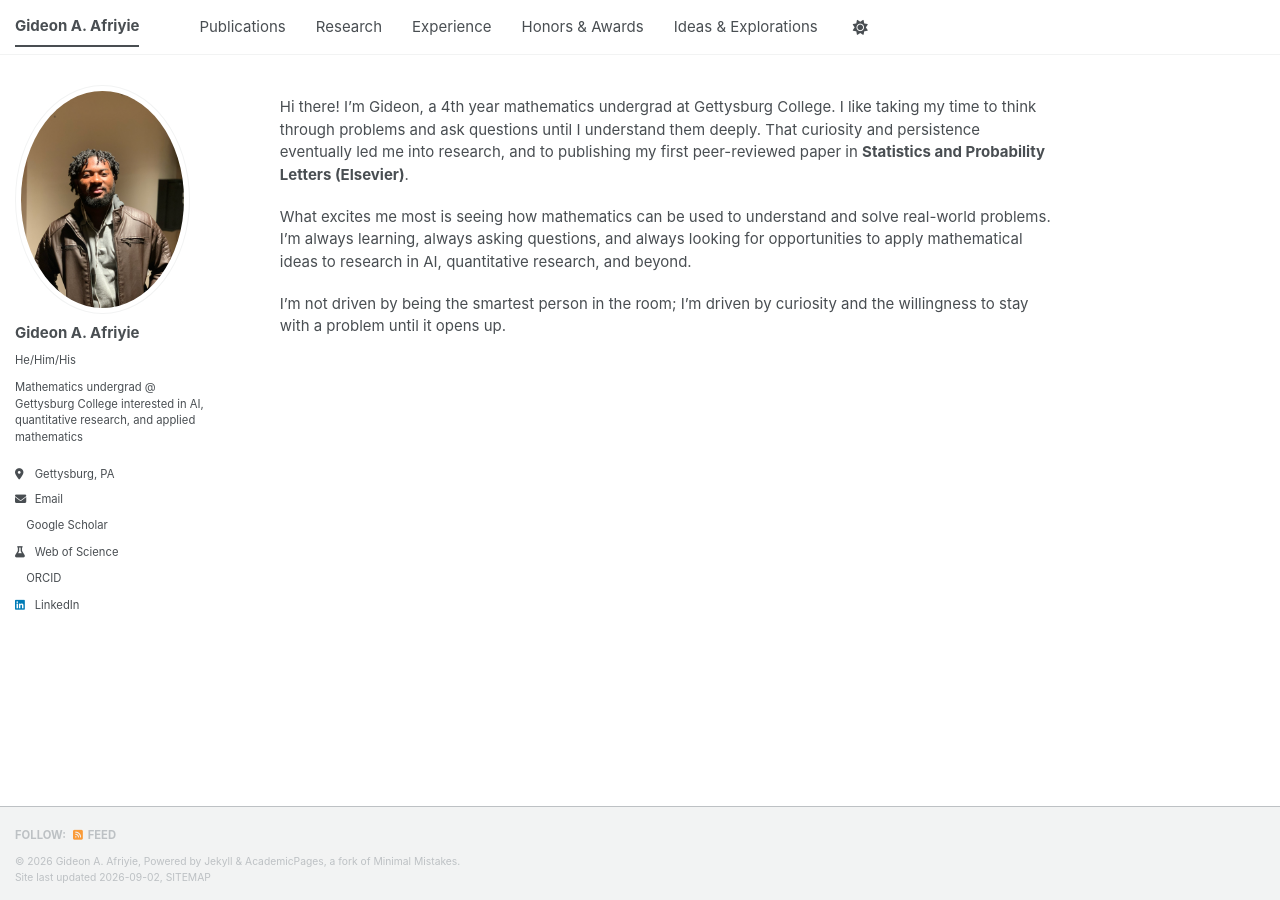
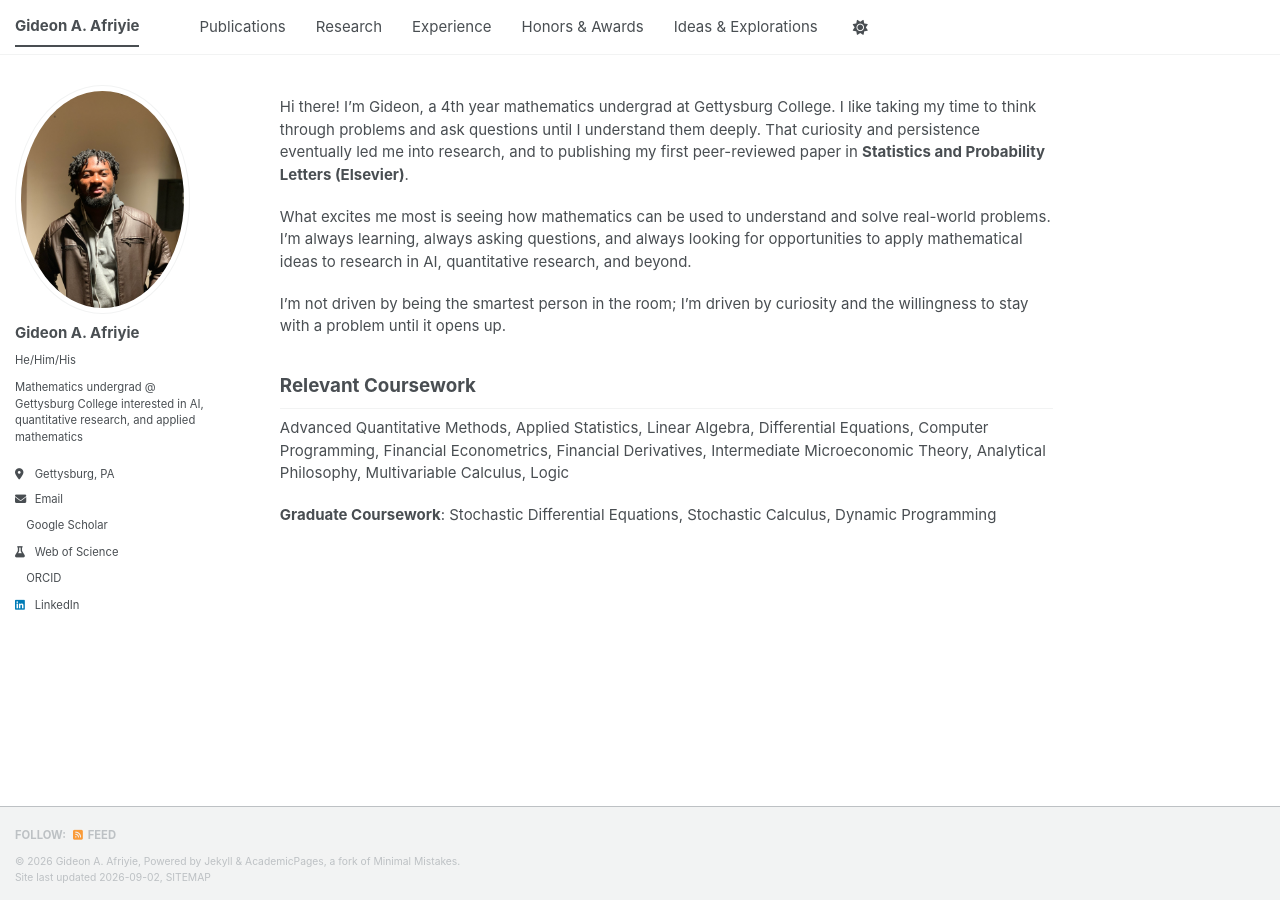
Before and after one commit to GideonAfriyie/academic-website-test, a Jekyll site: the page built from _pages/about.md, in a window 1280 px wide. Built offline with Jekyll 4.4.1, drawn with Linux system fonts in a browser that asks for light colours; a style sheet for code colours, icons or effects is not loaded.

Commit message:
Update about.md

```diff
--- a/_pages/about.md
+++ b/_pages/about.md
@@ -12,3 +12,9 @@ Hi there! I’m Gideon, a 4th year mathematics undergrad at Gettysburg College.
 What excites me most is seeing how mathematics can be used to understand and solve real-world problems. I’m always learning, always asking questions, and always looking for opportunities to apply mathematical ideas to research in AI, quantitative research, and beyond.
 
 I’m not driven by being the smartest person in the room; I’m driven by curiosity and the willingness to stay with a problem until it opens up.
+
+## Relevant Coursework
+
+Advanced Quantitative Methods, Applied Statistics, Linear Algebra, Differential Equations, Computer Programming, Financial Econometrics, Financial Derivatives, Intermediate Microeconomic Theory, Analytical Philosophy, Multivariable Calculus, Logic
+
+**Graduate Coursework**: Stochastic Differential Equations, Stochastic Calculus, Dynamic Programming
```
